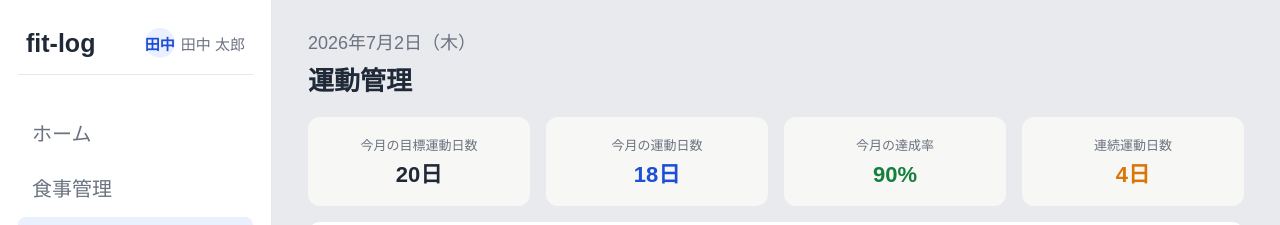
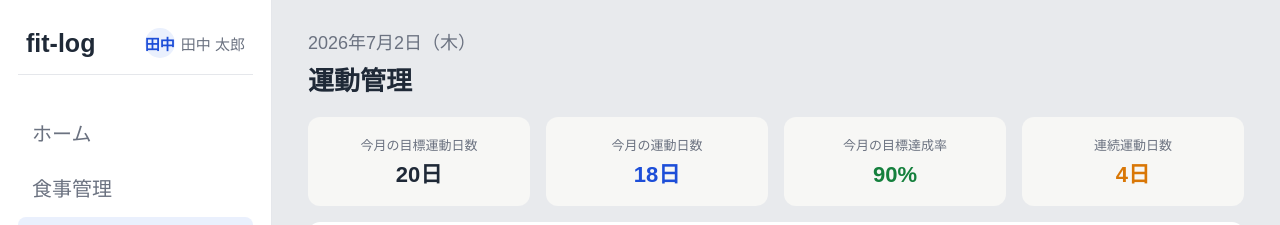
Before and after one commit to sho0411/fit-log-frontend, a Next.js app: page /exercises in a window 1280 px wide. Shown: the top 225 px of the page. Built offline with nearby package versions, Linux system fonts and the light colour scheme.

Commit message:
style: サマリーカードの文言修正

```diff
--- a/src/app/(app)/exercises/page.tsx
+++ b/src/app/(app)/exercises/page.tsx
@@ -71,7 +71,7 @@ export default function ExercisesPage() {
           </p>
         </section>
         <section className={styles.summaryCard}>
-          <p className={styles.summaryLabel}>今月の達成率</p>
+          <p className={styles.summaryLabel}>今月の目標達成率</p>
           <p className={`${styles.summaryValue} ${styles.summaryValueSuccess}`}>
             {achievementRate}%
           </p>
```
